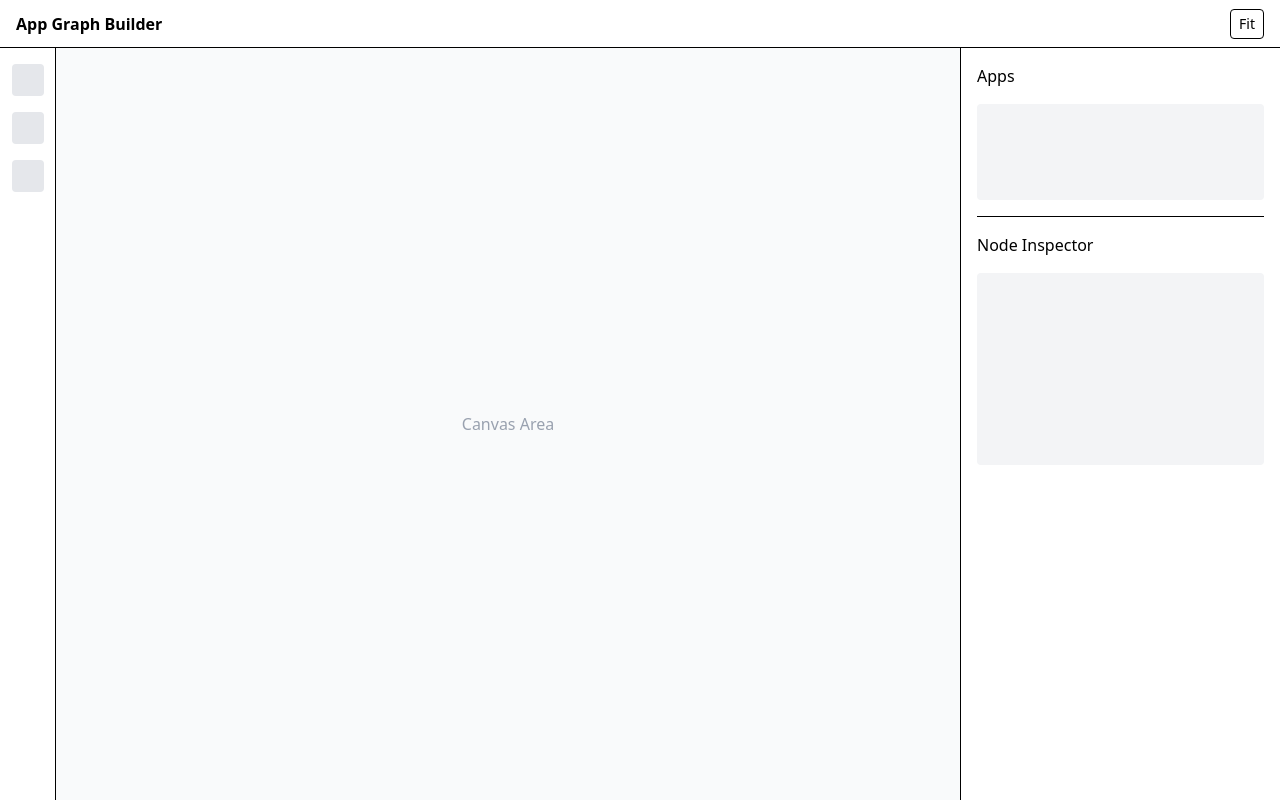
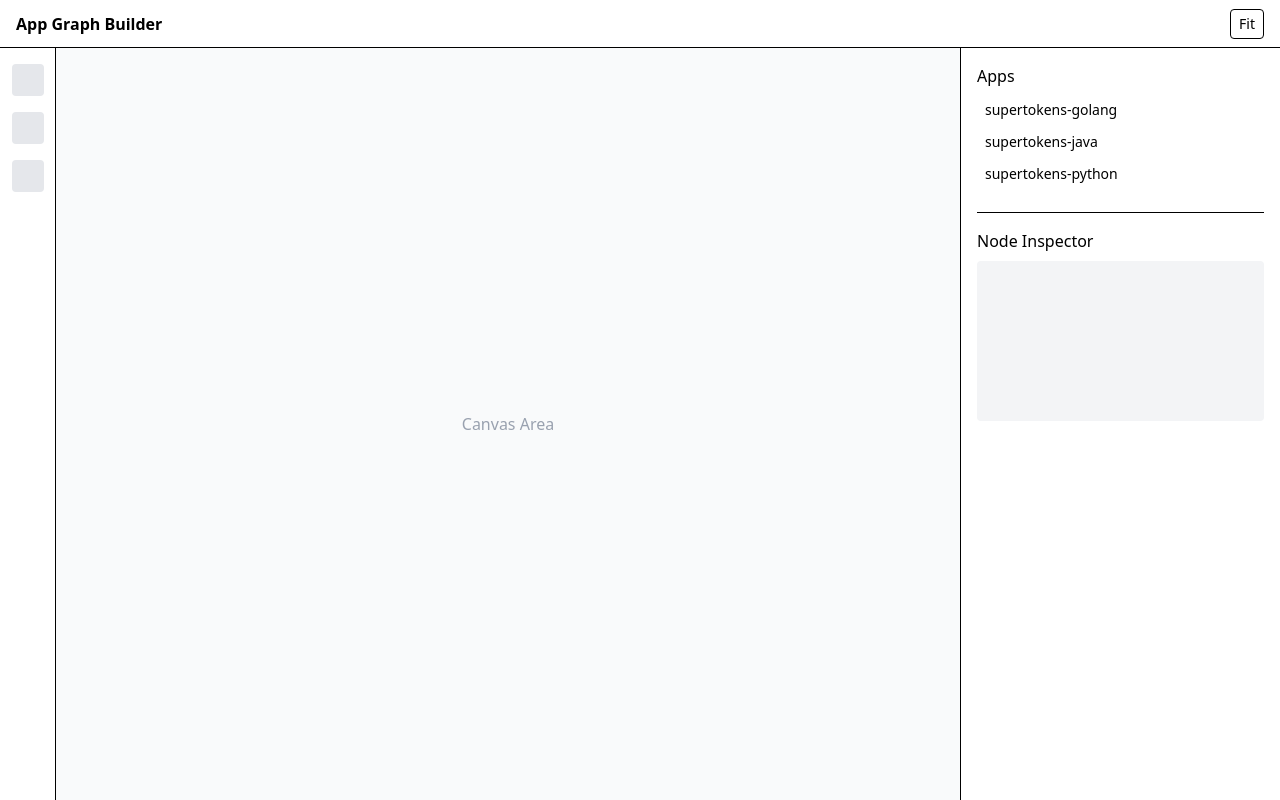
Before and after one commit to AnirbanSinha27/Graph-Builder, a React (Vite) app in the folder my-app/: page / in a window 1280 px wide. Built offline with nearby package versions, Linux system fonts and the light colour scheme.

Commit message:
mobile app drawer implemented

```diff
--- a/my-app/src/layout/RightPanel.tsx
+++ b/my-app/src/layout/RightPanel.tsx
@@ -1,16 +1,42 @@
 import { useUIStore } from "../store/useUIstore";
 
+const MOCK_APPS = [
+  { id: 'app-1', name: 'supertokens-golang' },
+  { id: 'app-2', name: 'supertokens-java' },
+  { id: 'app-3', name: 'supertokens-python' },
+];
+
 function PanelContent() {
+
+  const selectedAppId = useUIStore((s) => s.selectedAppId);
+  const setSelectedAppId = useUIStore((s) => s.setSelectedAppId);
+
   return (
-    <div className="space-y-4">
-      <div className="font-medium">Apps</div>
-      <div className="h-24 bg-gray-100 rounded" />
+    <div className="space-y-6">
+        <div>
+          <div className="font-medium mb-2">Apps</div>
+          <div className="space-y-1">
+            {MOCK_APPS.map((app) => (
+              <button
+                key={app.id}
+                onClick={() => setSelectedAppId(app.id)}
+                className={`w-full text-left px-2 py-1 rounded text-sm
+                  ${selectedAppId === app.id ? 'bg-gray-200' : 'hover:bg-gray-100'}
+                `}
+              >
+                {app.name}
+              </button>
+            ))}
+          </div>
+        </div>
 
-      <div className="border-t pt-4 font-medium">
-        Node Inspector
+        <div>
+          <div className="border-t pt-4 font-medium mb-2">
+            Node Inspector
+          </div>
+          <div className="h-40 bg-gray-100 rounded" />
+        </div>
       </div>
-      <div className="h-48 bg-gray-100 rounded" />
-    </div>
   );
 }
 
```
